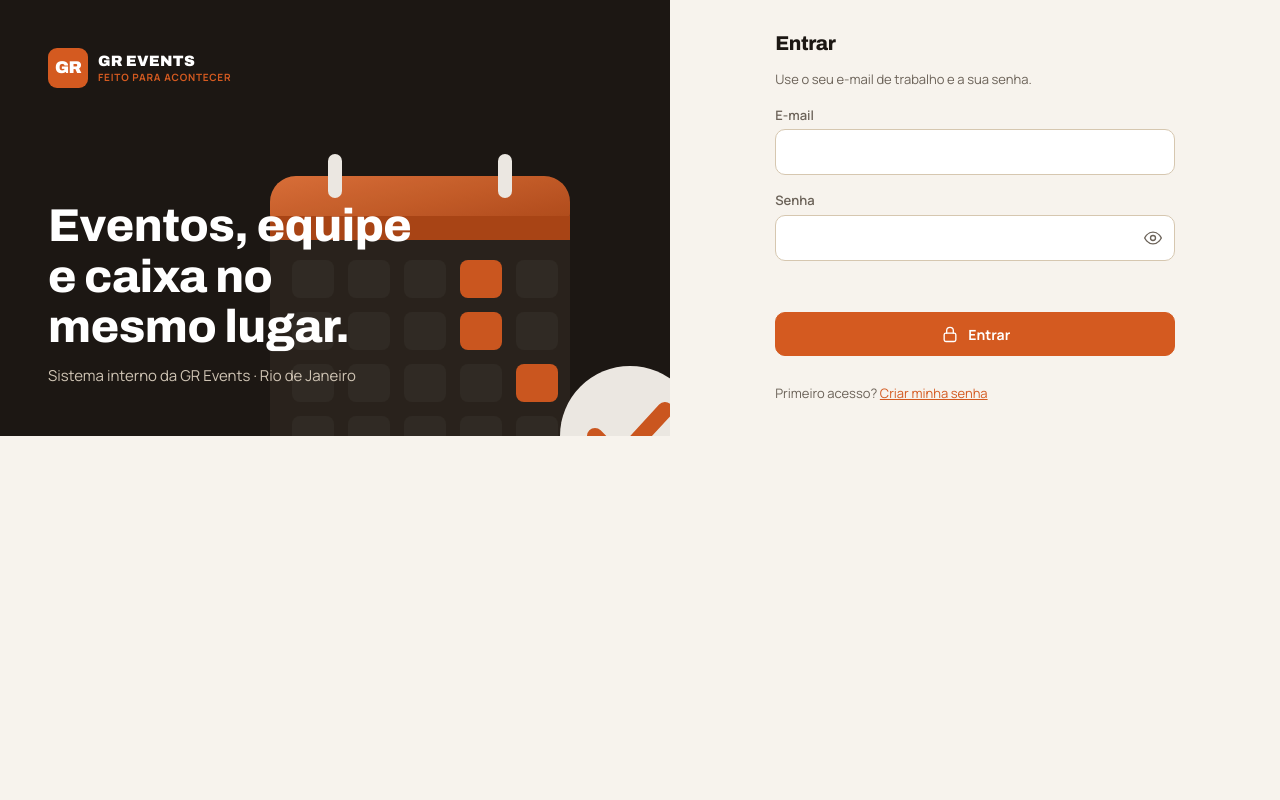
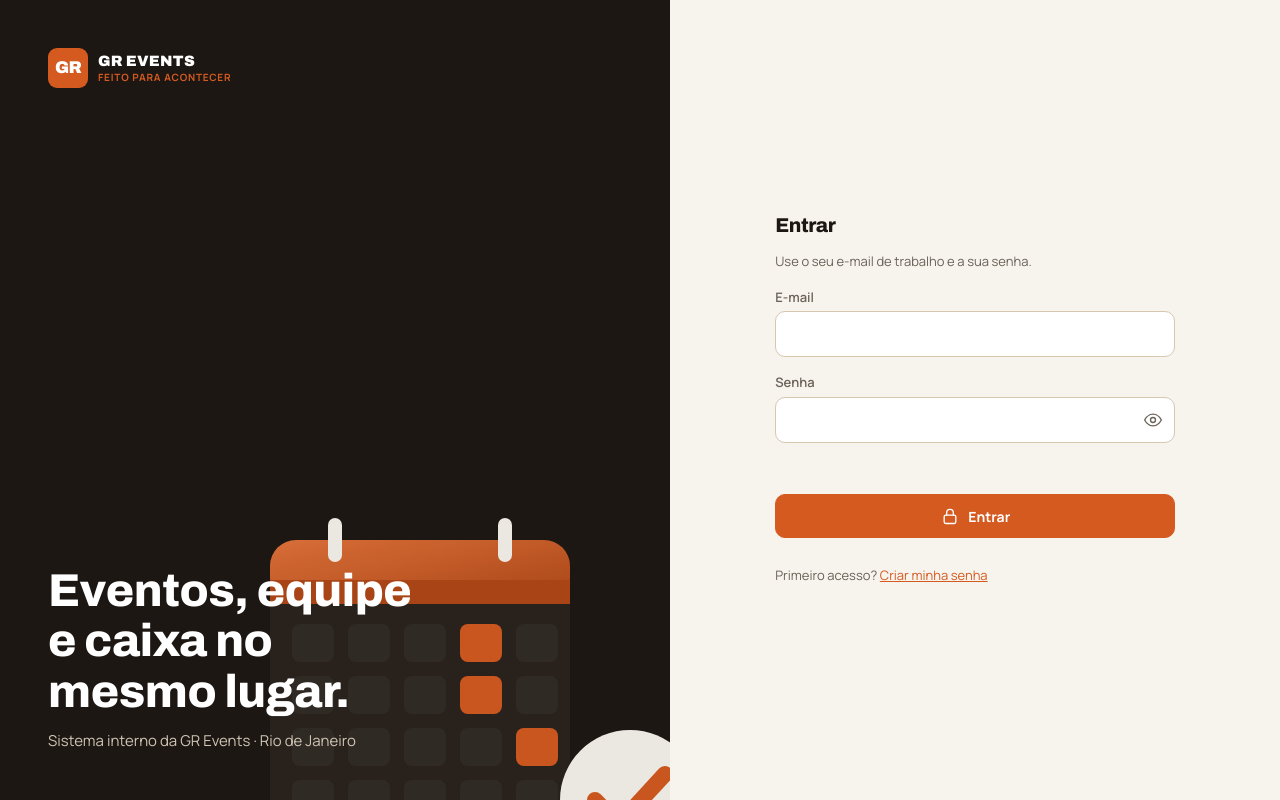
Before and after one commit to lrrdac-create/gr-eventos-sistem, a plain HTML site: page index.html in a window 1280 px wide. Drawn offline with nearby package versions, Linux system fonts and the light colour scheme.

Commit message:
Tela de entrada passa a ocupar a janela inteira
Co-Authored-By: Claude Opus 5 <noreply@anthropic.com>
Claude-Session: https://claude.ai/code/session_012CJpMC62ew4UpGEcgtFREV

```diff
--- a/index.html
+++ b/index.html
@@ -24,7 +24,7 @@
 :root{color-scheme:light;--bg:#F7F3ED;--paper:#FFFDF9;--ink:#1C1713;--muted:#6B6258;--line:#E4D8C5;--line2:#D6C7B0;--or:#D45A20;--or2:#B04716;--orl:#F8E2D5;--side:#1C1713;--side2:#2A231D;--ok:#2F7D4F;--okl:#E2F1E7;--bad:#B3392B;--badl:#FBE6E3;--warn:#A86B00;--warnl:#FBF0D6;--sh:0 1px 2px rgba(40,25,10,.06),0 4px 14px rgba(40,25,10,.06)}
 :root[data-theme=dark],:root[data-theme=light]{color-scheme:light}
 *{box-sizing:border-box;min-width:0}
-html,body{height:100%}
+html,body{height:100%;min-height:100%}
 body{margin:0;background:var(--bg);color:var(--ink);font:15px/1.5 Manrope,system-ui,-apple-system,"Segoe UI",sans-serif;overflow-x:clip;-webkit-font-smoothing:antialiased}
 h1,h2,h3{margin:0;line-height:1.1;text-wrap:balance}
 h1,h2,.logo,.kpi .v,.hero h2{font-family:Archivo,Manrope,system-ui,sans-serif;letter-spacing:-.02em}
@@ -72,7 +72,7 @@ td{padding:10px 8px;border-bottom:1px solid var(--line);vertical-align:middle}
 tr.lost td{background:#FDEEEA}
 .scroll{overflow-x:auto}
 /* login */
-#login{min-height:100%;display:grid;grid-template-columns:minmax(0,1.1fr) minmax(0,1fr)}
+#login{min-height:100vh;min-height:100dvh;display:grid;grid-template-columns:minmax(0,1.1fr) minmax(0,1fr)}
 #login .art{background:var(--side);color:#fff;padding:48px;display:flex;flex-direction:column;justify-content:space-between;position:relative;overflow:hidden}
 #login .art svg.bg{position:absolute;inset:auto -60px -80px auto;width:520px;max-width:90%;opacity:.95}
 #login .form{display:grid;place-items:center;padding:32px}
@@ -86,7 +86,7 @@ tr.lost td{background:#FDEEEA}
 .logo .mk{width:40px;height:40px;border-radius:9px;background:var(--or);display:grid;place-items:center;color:#fff;font-weight:900;font-size:17px;letter-spacing:-.04em;font-family:Archivo,sans-serif}
 .logo .wm{display:grid;line-height:1}.logo .wm b{font-weight:900;font-size:15px;letter-spacing:.02em}.logo .wm small{font-family:Manrope,sans-serif;font-size:10px;font-weight:700;letter-spacing:.08em;color:var(--or);margin-top:3px}
 /* app */
-#app{display:grid;grid-template-columns:248px minmax(0,1fr);min-height:100%}
+#app{display:grid;grid-template-columns:248px minmax(0,1fr);min-height:100vh;min-height:100dvh}
 #side{background:var(--side);color:#E9E1D4;padding:18px 12px;display:flex;flex-direction:column;gap:4px;position:sticky;top:0;height:100vh;overflow-y:auto}
 #side .logo{padding:4px 8px 18px;color:#fff}
 .nav{display:flex;align-items:center;gap:12px;padding:10px 12px;border-radius:10px;color:#D9CFC0;text-decoration:none;font-weight:600;font-size:14px;min-height:44px;cursor:pointer;border:0;background:none;width:100%;text-align:left}
```
Also changed, not shown: p1_head.html (+3 -3 lines).
